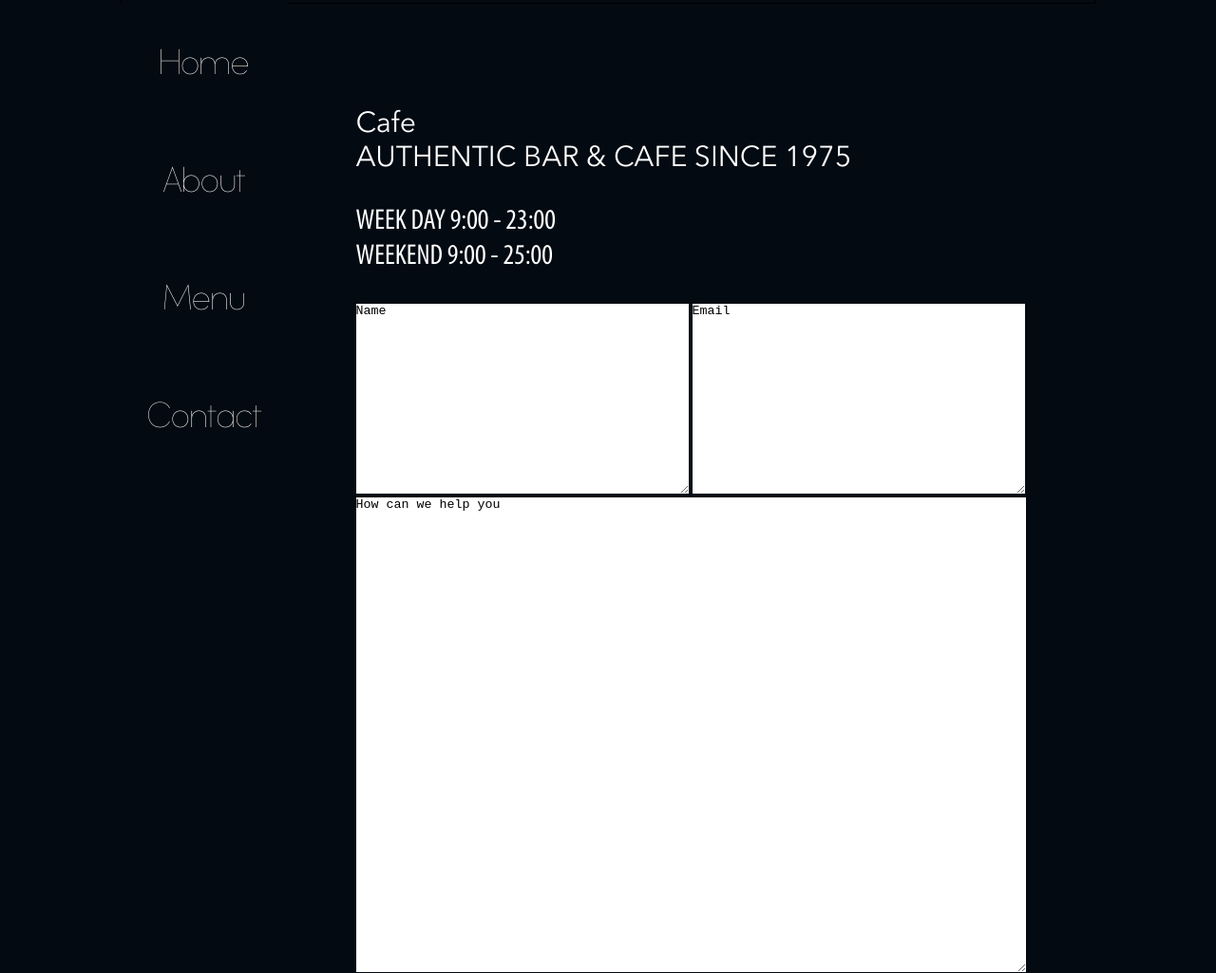
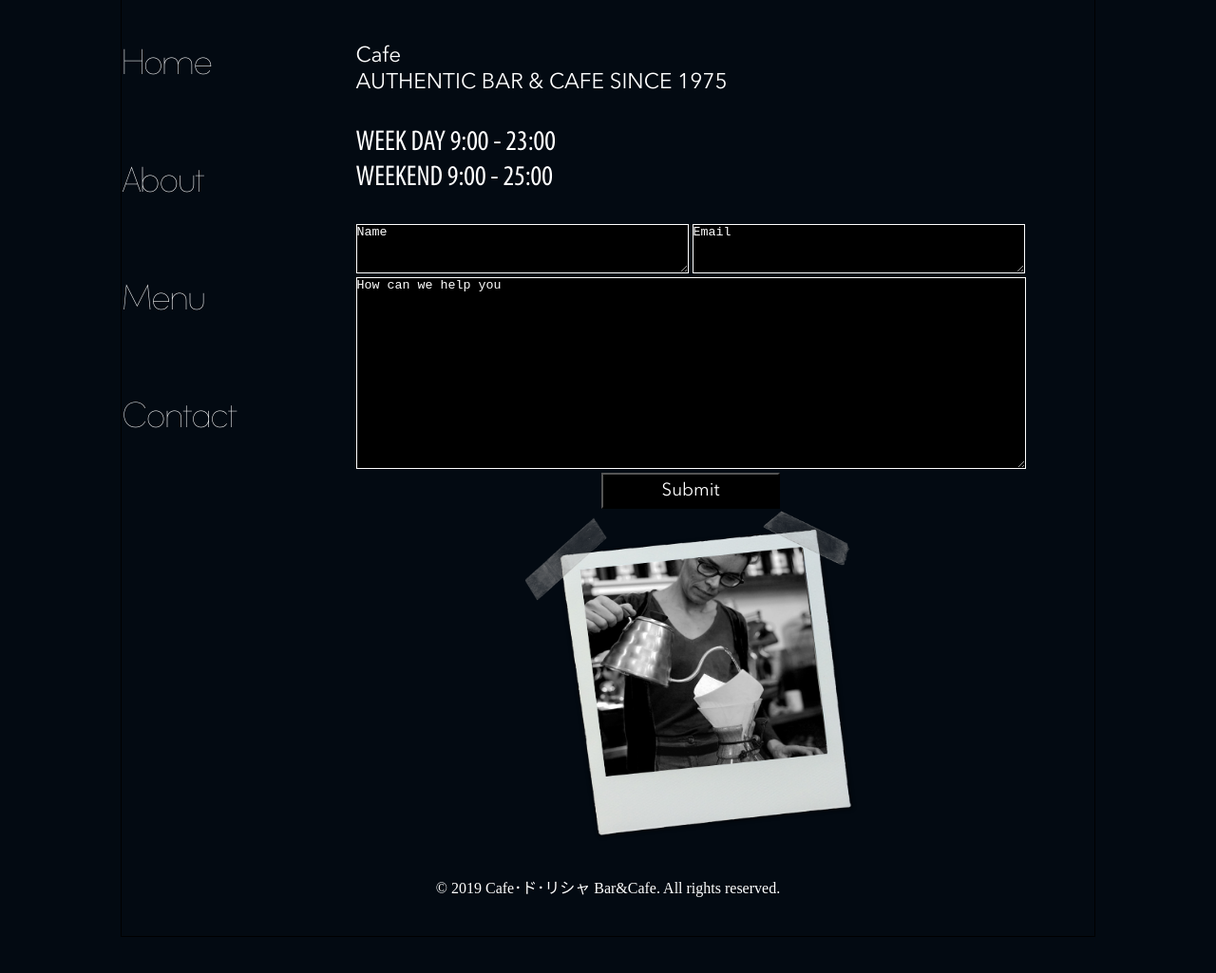
Before and after one commit to Trouble106/First-website, a plain HTML site: page contact.html in a window 1280 px wide. Shown: the part 670-1695 px from the top of the page at 95% size. After the commit the page ends 1657 px from the top, so only its background shows below. Drawn offline with Linux system fonts and the light colour scheme.

Commit message:
update footer

```diff
--- a/contact.html
+++ b/contact.html
@@ -38,13 +38,13 @@
                     <button>Submit</button>
                 <img src="./img/panel7.png" alt="">
                 </div>
-                <!-- <button>Submit</button>
-                <img src="./img/panel7.png" alt=""> -->
+
               </div>
           </div>
 
         </div>
       </div>
     </div>
+    <footer>© 2019 Cafe･ド･リシャ Bar&Cafe. All rights reserved.</footer>
   </body>
 </html>
--- a/myCss.css
+++ b/myCss.css
@@ -13,7 +13,7 @@ body {
 }
 #body ul li a {
   text-decoration: none;
-  text-align: center;
+  text-align: left;
   display: block;
   padding: 40px 1px;
   font-style: white;
@@ -54,7 +54,7 @@ div .contentbody #content img {
 }
 /* Khoảng cách body tới banner */
 .contentbody {
-  padding-top: 80px;
+  padding-top: 20px;
 }
 @font-face {
   font-family: "Sophia Martini";
@@ -99,17 +99,20 @@ p#type {
 }
 p#foodname {
   font-family: "Avenir Next";
-
   font-size: 9mm;
 }
 p {
   font-family: "Avenir Next";
-  font-size: 8mm;
+  font-size: 6mm;
   color: white;
 }
 p#time {
   font-family: "myramid Pro";
   font-size: 8mm;
+}
+p#contact {
+	font-family: "UTM Neutra";
+	font-size: 9mm;
 }
 div #firstinput {
   color: #030a12;
@@ -119,31 +122,36 @@ div #firstinput {
   float: left;
 }
 #firstinput textarea {
-  width: 350px;
+  width: 348px;
+  height: 50px;
+  border: 0px;
+  margin: 0;
+  padding: 0;
+  background-color: black;
+  color: white;
+  border: solid 1px white;
+}
+#secondinput textarea {
+  width: 703px;
   height: 200px;
   border: 0px;
   margin: 0;
   padding: 0;
-}
-#secondinput textarea {
-  width: 705px;
-  height: 500px;
-  border: 0px;
-  margin: 0;
-  padding: 0;
+  background-color: black;
+  color: white;
+  border: solid 1px white;
 }
 #secondinput {
   margin: 0 auto;
-
 }
 /* Màu của nút submit */
 button {
   font-family: "Avenir Next";
+  color: white;
   font-size: 5mm;
   width: 50mm;
   height: 10mm;
-  background-color: #030a12;
-  color: white;
+  background-color: black;
   margin-left: auto;
   margin-right: auto;
   display: block;
@@ -153,3 +161,15 @@ button {
   margin-right: auto;
   display: block;
 }
+footer {
+  color: white;
+  height: 100px;
+  text-align: center;
+  display: block;
+  overflow: hidden;
+  clear: both;
+  vertical-align: middle;
+  text-align: center;
+  vertical-align: middle;
+  line-height: 100px;
+}
```
Also changed, not shown: about.html (+2 -0 lines), index.html (+1 -1 lines), menu.html (+1 -0 lines), 1 other file.
